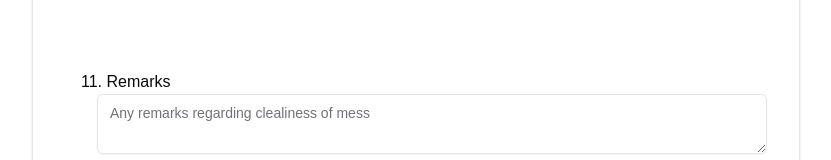
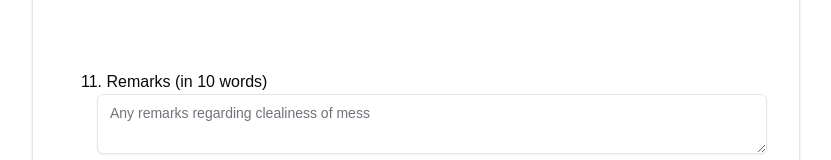
Before and after one commit to Bharat1056/hostel_feedback, a Next.js app: page / in a window 1280 px wide. Shown: the part 1650-1810 px from the top of the page, without its empty margins (224-1055 px from the left). Built offline with nearby package versions, Linux system fonts and the light colour scheme.

Commit message:
update:fixed

```diff
--- a/src/components/Form.tsx
+++ b/src/components/Form.tsx
@@ -124,7 +124,7 @@ export default function Form() {
                 <div className="space-y-2">
                     <div className="flex items-start  flex-col space-x-4">
                         <Label className="text-base font-medium">
-                            11. Remarks
+                            11. Remarks (in 10 words)
                         </Label>
                         <div className="slider-wrapper">
                             <Textarea placeholder="Any remarks regarding clealiness of mess" id="message" value={remark} onChange={(e) => setRemark(e.target.value)} />
```
